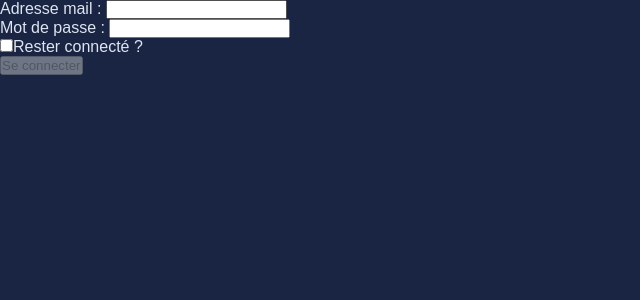
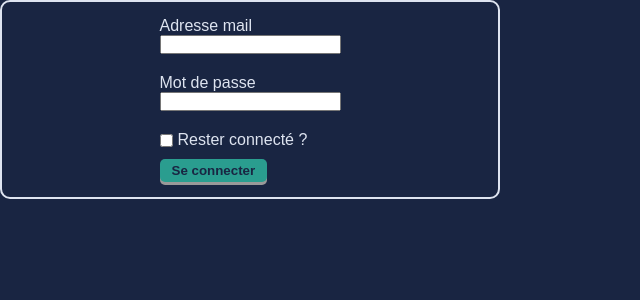
Before and after one commit to LoickWalle/Nexus, an Angular app in the folder SpaceFront/: page /login in a window 1280 px wide. Shown: the top 300 px of the page, without its empty margins (0-640 px from the left). Built offline with nearby package versions, Linux system fonts and the light colour scheme; a web font is replaced by a local one.

Commit message:
0078/feat: update login component

```diff
--- a/SpaceFront/src/app/components/login/login.component.css
+++ b/SpaceFront/src/app/components/login/login.component.css
@@ -0,0 +1,31 @@
+section {
+  width: clamp(350px, 50%, 500px);
+  border: 2px solid var(--accent);
+  border-radius: 10px;
+  padding: 5px;
+  display: flex;
+  justify-content: center;
+  align-items: center;
+}
+
+form {
+  margin: auto;
+}
+
+form > div {
+  padding: 10px 0;
+}
+
+.error-message {
+  font-size: 0.8em;
+  color: var(--accent-dark);
+}
+
+.is-remembered {
+  display: flex;
+  align-items: center;
+}
+
+input[type=checkbox] {
+  margin-right: 5px;
+}
--- a/SpaceFront/src/app/components/login/login.component.html
+++ b/SpaceFront/src/app/components/login/login.component.html
@@ -3,35 +3,41 @@
     [formGroup]="formLogin"
     (ngSubmit)="log()"
   >
-    <p>
+
+    <div class="mail">
+      <p><label for="email">Adresse mail</label></p>
+      <p><input id="email" type="email" formControlName="email"></p>
       @if (email.invalid && email.touched) {
-        <small class="alert">
+        <div class="error-message">
           @if (email.hasError('required')) {
-            <p>L'email est requis.</p>
+            <p>L'email est requis</p>
           }
           @if (email.hasError('email')) {
-            <p>L'email doit comporter un arobase.</p>
+            <p>L'email doit comporter un arobase</p>
           }
-        </small>
+        </div>
       }
-      <label for="email">Adresse mail : </label>
-      <input id="email" type="email" formControlName="email">
-    </p>
-    <p>
+    </div>
+
+    <div class="password">
+      <p><label for="password">Mot de passe</label></p>
+      <p><input id="password" type="password" formControlName="password"></p>
       @if (password.invalid && password.touched) {
-        <small class="alert">
+        <div class="error-message">
           @if (password.hasError('required')) {
-            <p>Le password est requis.</p>
+            <p>Le password est requis</p>
           }
-        </small>
+        </div>
       }
-      <label for="password">Mot de passe : </label>
-      <input id="password" type="password" formControlName="password">
-    </p>
-    <p>
-      <input type="checkbox" id="isRemembered" formControlName="isRemembered">
-      <label for="isRemembered">Rester connecté ?</label>
-    </p>
-    <button [disabled]="!formLogin.valid">Se connecter</button>
+    </div>
+
+    <div class="is-remembered">
+      <input type="checkbox" id="is-remembered" formControlName="isRemembered">
+      <label for="is-remembered">Rester connecté ?</label>
+    </div>
+
+    <!--    <button [disabled]="!formLogin.valid">Se connecter</button>-->
+    <app-button [label]="BUTTON_LABEL"></app-button>
+
   </form>
 </section>
--- a/SpaceFront/src/app/components/login/login.component.ts
+++ b/SpaceFront/src/app/components/login/login.component.ts
@@ -1,18 +1,22 @@
 import {Component} from '@angular/core';
 import {FormControl, FormGroup, FormsModule, ReactiveFormsModule, Validators} from '@angular/forms';
 import {Login} from '../../models/login.interface';
+import {ButtonComponent} from '../button/button.component';
 
 @Component({
   selector: 'app-login',
   standalone: true,
   imports: [
     FormsModule,
-    ReactiveFormsModule
+    ReactiveFormsModule,
+    ButtonComponent
   ],
   templateUrl: './login.component.html',
   styleUrl: './login.component.css'
 })
 export class LoginComponent {
+
+  BUTTON_LABEL: string = "Se connecter";
 
   formLogin = new FormGroup({
     email: new FormControl('', [Validators.required, Validators.email]),
@@ -23,6 +27,7 @@ export class LoginComponent {
   log() {
     if (this.formLogin.valid) {
       console.log(this.formLogin.value as Login);
+      this.formLogin.reset();
     }
   }
 
```
